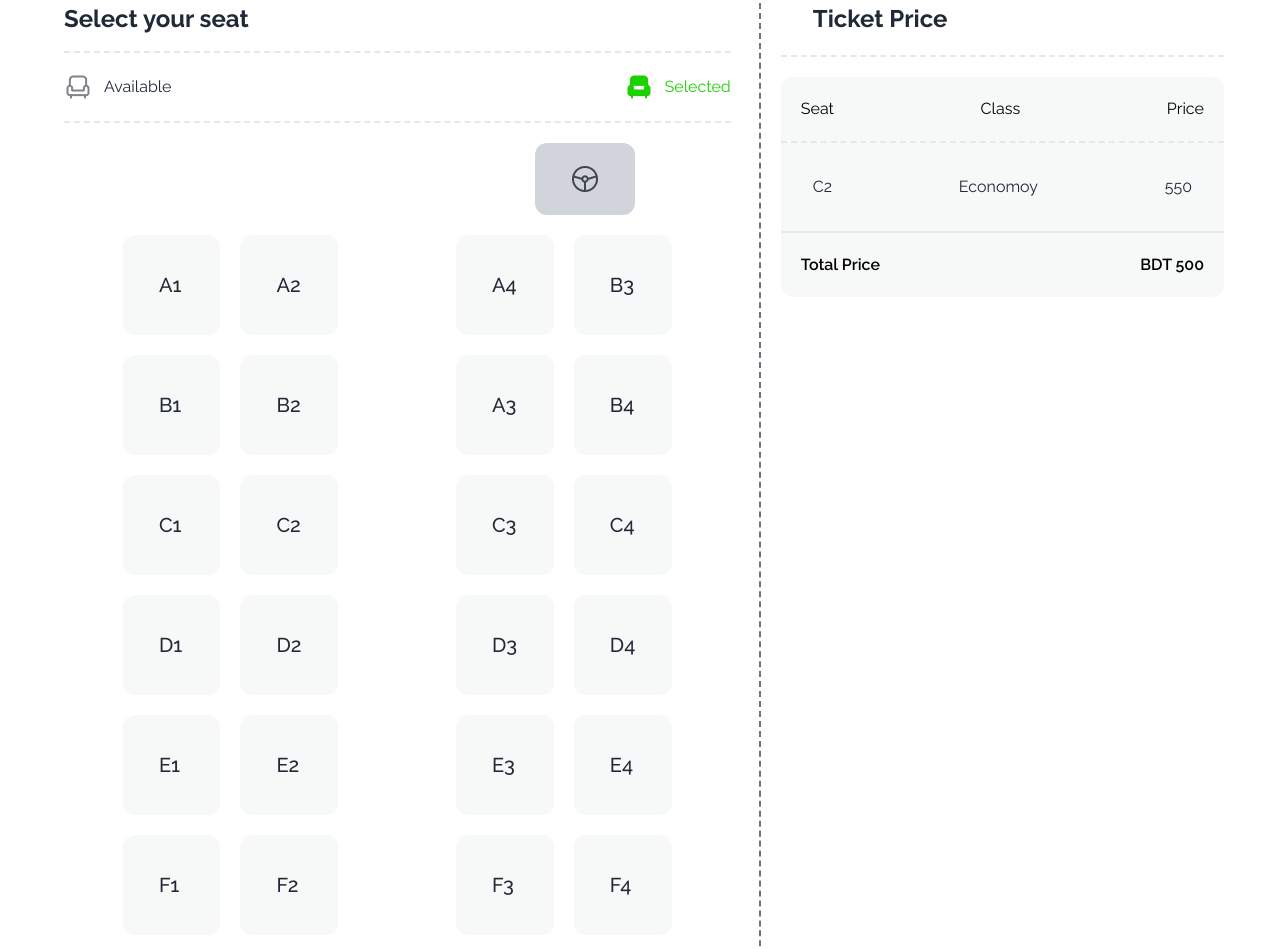
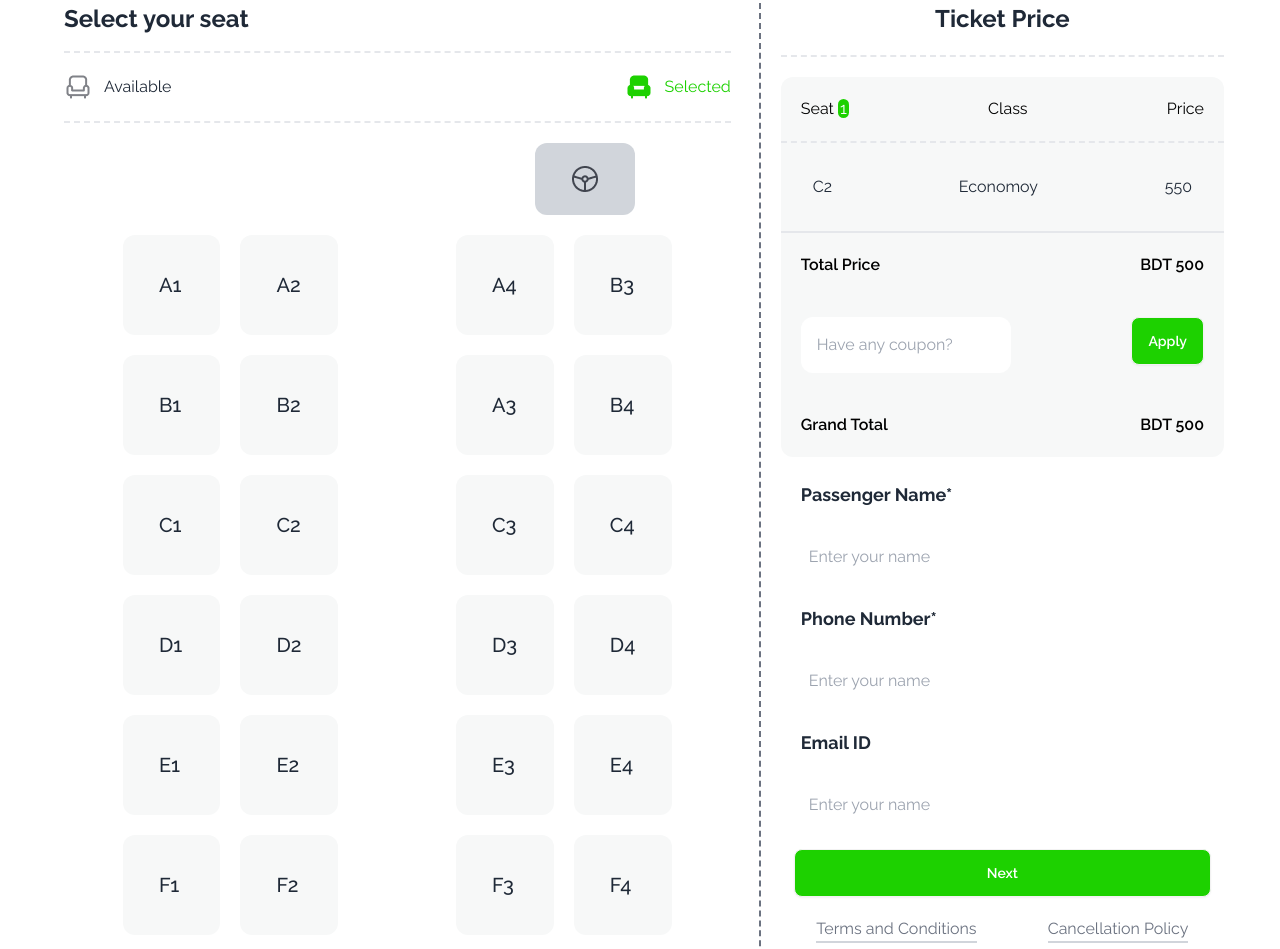
Before and after one commit to nafiulalis/smart-ticket, a plain HTML site: page index.html in a window 1280 px wide. Shown: the part 1786-2735 px from the top of the page. Drawn offline with nearby package versions, Linux system fonts and the light colour scheme.

Commit message:
Seat seaction Completed

```diff
--- a/index.html
+++ b/index.html
@@ -243,11 +243,12 @@
                         </div>
                     </div>
                 </div>
-                <div class="w-[40%] px-5">
+                <div class="w-[40%] px-5 text-center">
                     <h3 class="text-2xl font-bold px-8 pb-5 border-b-2 border-dashed mb-5 ">Ticket Price</h3>
                     <div class="bg-[#F7F8F8] rounded-xl">
                         <div class="flex flex-row justify-between p-5 border-b-2 border-dashed border-gray-200">
-                            <h4 class="text-black">Seat</h4>
+                            <h4 class="text-black">Seat <span class="text-white bg-[#1dd100] px-0.5 rounded-xl">1</span>
+                            </h4>
                             <h4 class="text-black">Class</h4>
                             <h4 class="text-black">Price</h4>
                         </div>
@@ -260,9 +261,33 @@
                             <h4 class="text-[black] font-semibold p-5">Total Price</h4>
                             <h4 class="text-[black] font-semibold p-5">BDT 500</h4>
                         </div>
+                        <div class="flex justify-between hidden">
+                            <h4 class="text-[black] font-semibold p-5">Discounted price</h4>
+                            <h4 class="text-[black] font-semibold p-5">BDT 500</h4>
+                        </div>
+                        <div class="flex justify-between p-5">
+                            <input class="bg-white py-4 rounded-xl px-4" type="text" placeholder="Have any coupon?">
+                            <button class="btn bg-[#1dd100] text-white">Apply</button>
+                        </div>
+                        <div class="flex justify-between">
+                            <h4 class="text-[black] font-semibold p-5">Grand Total</h4>
+                            <h4 class="text-[black] font-semibold p-5">BDT 500</h4>
+                        </div>
+                    </div>
+                    <div class="space-y-5 p-5 text-left">
+                        <h4 class="text-lg font-bold py-1">Passenger Name*</h4>
+                        <input class="bg-white pl-2 py-3 pr-32" type="text" placeholder="Enter your name ">
+                        <h4 class="text-lg font-bold py-1">Phone Number*</h4>
+                        <input class="bg-white pl-2 py-3 pr-32" type="number" placeholder="Enter your name ">
+                        <h4 class="text-lg font-bold py-1">Email ID</h4>
+                        <input class="bg-white pl-2 py-3 pr-32" type="email" placeholder="Enter your name ">
+                    </div>
+                    <button class="btn bg-[#1DD100] text-white px-48">Next</button>
+                    <div class="flex justify-around pt-5">
+                        <p class="text-gray-500 border-b-2 border-gray-300">Terms and Conditions</p>
+                        <p class="text-gray-500 border-b-2 border-gray-300">Cancellation Policy</p>
                     </div>
                 </div>
-            </div>
         </section>
 
     </main>
```
